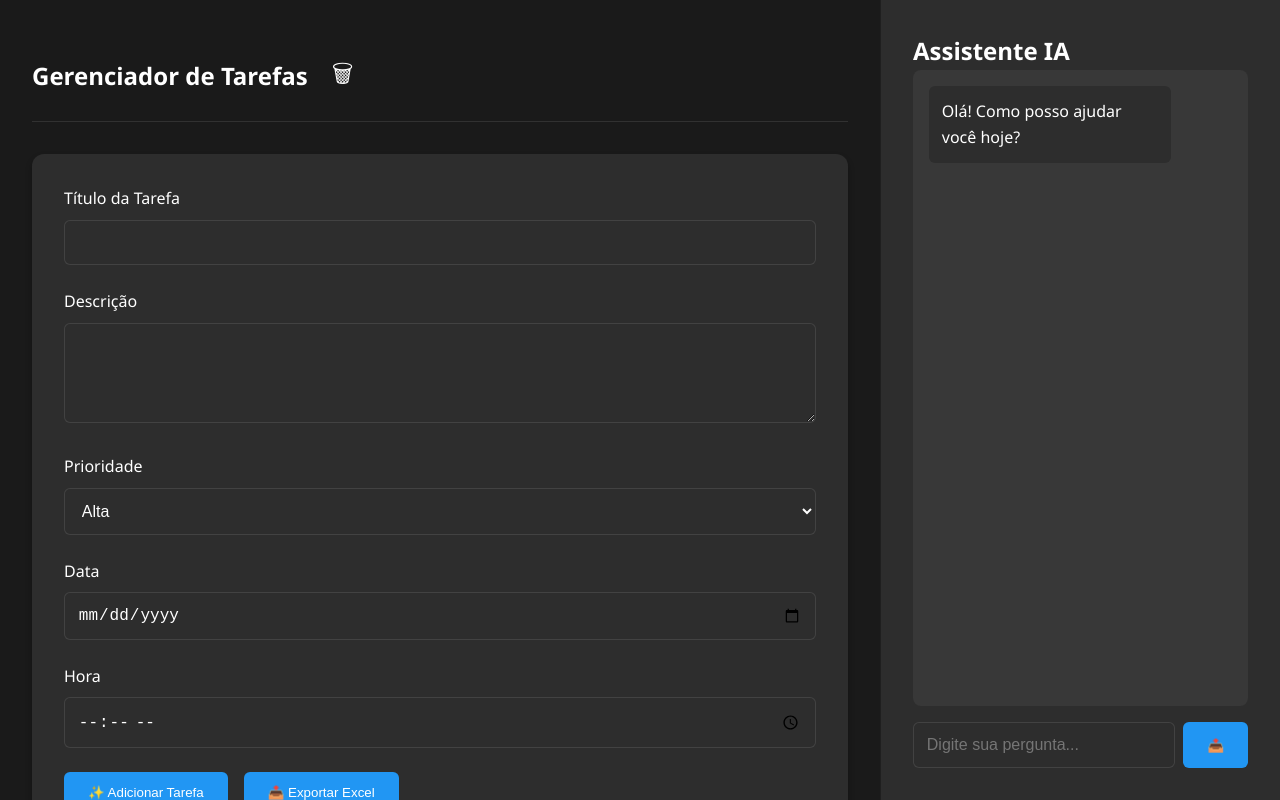
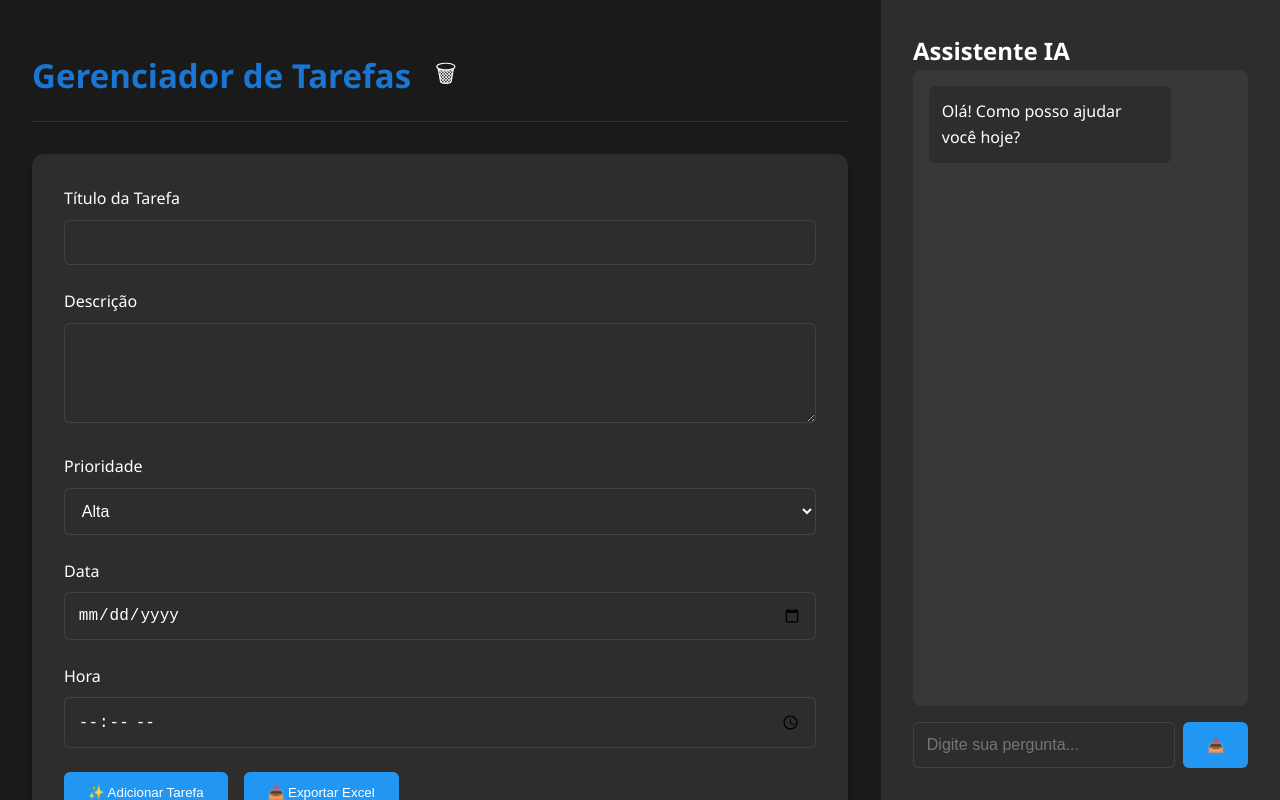
Before and after one commit to company2002/agenda2025piquet, a plain HTML site: page index.html in a window 1280 px wide. Drawn offline with Linux system fonts and the light colour scheme.

Commit message:
Update index.html

```diff
--- a/index.html
+++ b/index.html
@@ -68,6 +68,8 @@
             display: flex;
             align-items: center;
             gap: 1rem;
+            color: var(--primary-dark);
+            font-size: 22px;
         }
 
         .trash-button {
```
